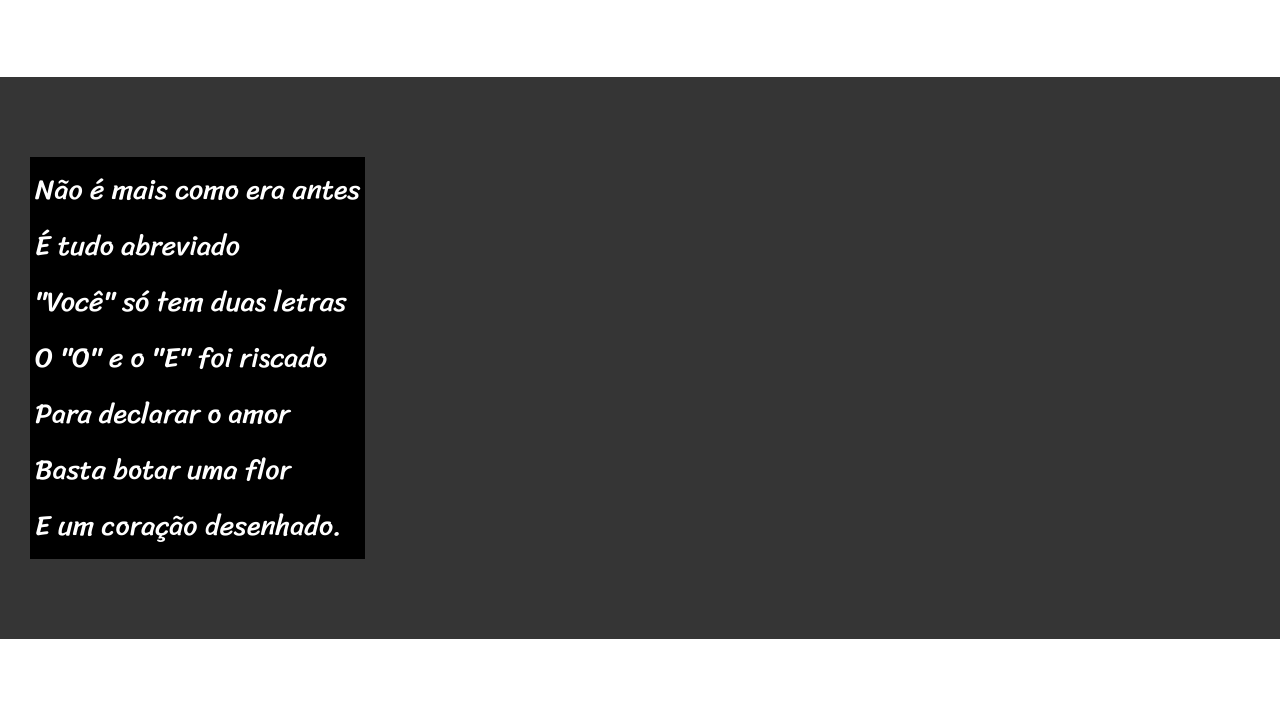
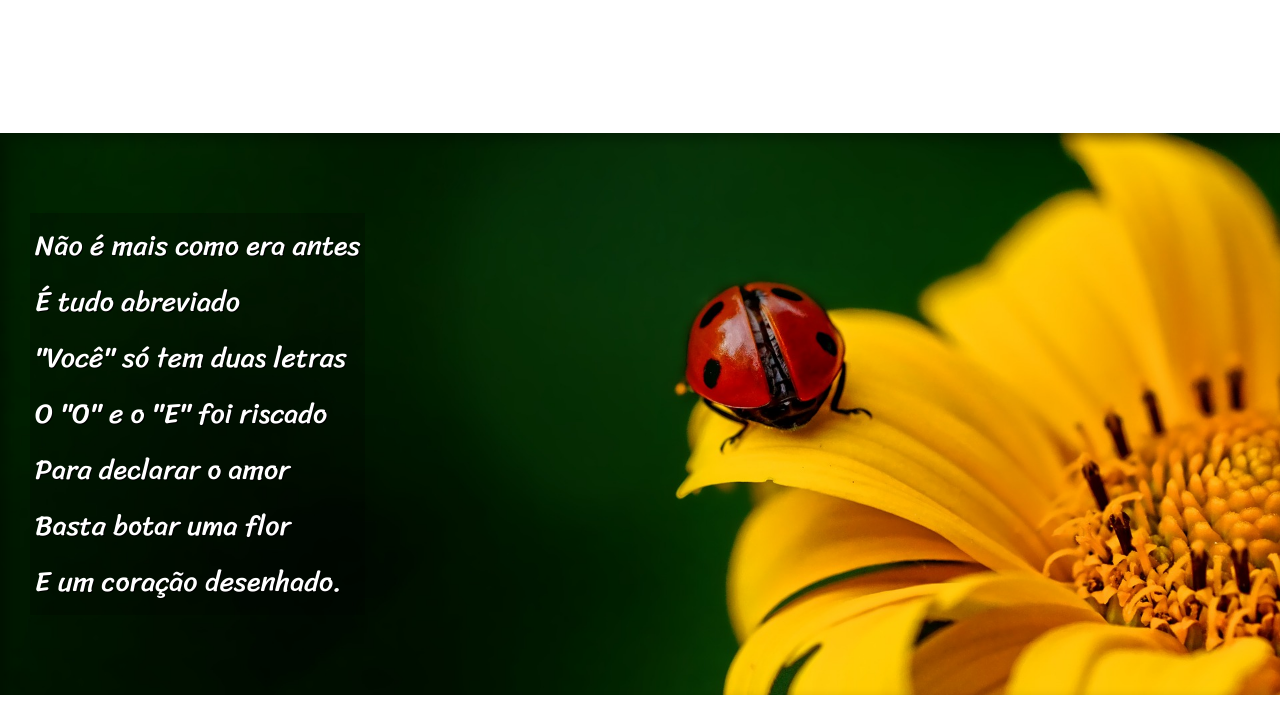
Before and after one commit to CarolineOliveiraSilva/HTML-CSS, a plain HTML site: page Exercicios/desafios/desafiocordel/index.html in a window 1280 px wide. Shown: the part 682-1398 px from the top of the page. Drawn offline with Linux system fonts and the light colour scheme.

Commit message:
Atualização desafio 12

```diff
--- a/Exercicios/desafios/desafiocordel/estilo/style.css
+++ b/Exercicios/desafios/desafiocordel/estilo/style.css
@@ -56,6 +56,10 @@ section{
     font-family: var(--fonte3);
     font-size: 3.5vh;
 }
+section>p{
+    padding-bottom: 2em;
+}
+
 section.normal {
     background-color: white;
     color: black;
@@ -64,12 +68,25 @@ section.normal {
 section.imagem {
     background-color: rgb(53, 53, 53);
     color: white;
+    box-shadow: inset 6px 6px 13px 0px rgba(0, 0, 0, 0.308);
+    background-size: cover;
+    background-attachment: fixed;
 }
 
 section.imagem >p {
     display: inline-block;
     padding: 5px;
-    background-color: black;
+    background-color: rgba(0, 0, 0, 0.233);
+    text-shadow: 1px 1px 0px rgb(0, 0, 0);
+}
+section#img01{
+        background-image: url(../imagens/background001.jpg);
+        background-position: right center;
+
+}
+section#img02{
+        background-image: url(../imagens/background002.jpg);
+
 }
 footer {
     background-color: black;
--- a/Exercicios/desafios/desafiocordel/index.html
+++ b/Exercicios/desafios/desafiocordel/index.html
@@ -33,7 +33,7 @@
 
 </section>
 
-    <section class="imagem">
+    <section class="imagem" id="img01">
         <p>
             Não é mais como era antes <br>
             É tudo abreviado <br>
@@ -66,7 +66,7 @@
             Decifre esse rabisco.
         </p>
     </section>
-<section class="imagem">
+<section class="imagem" id="img02">
 
 <p>
     Tenho saudade das cartas <br>
```
